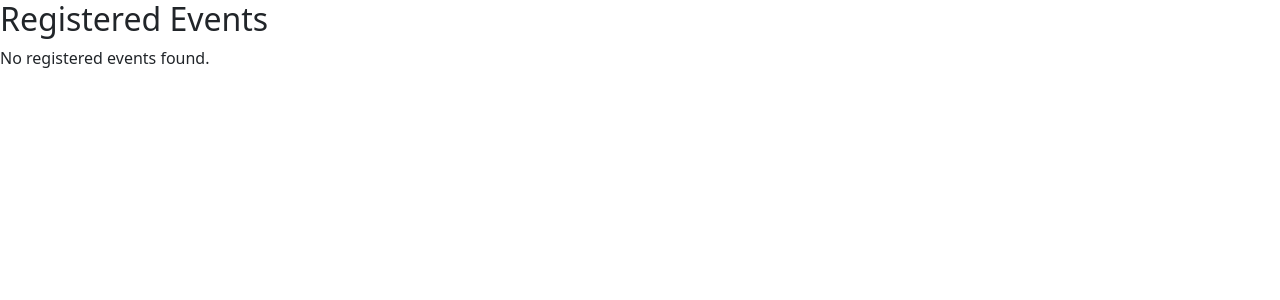
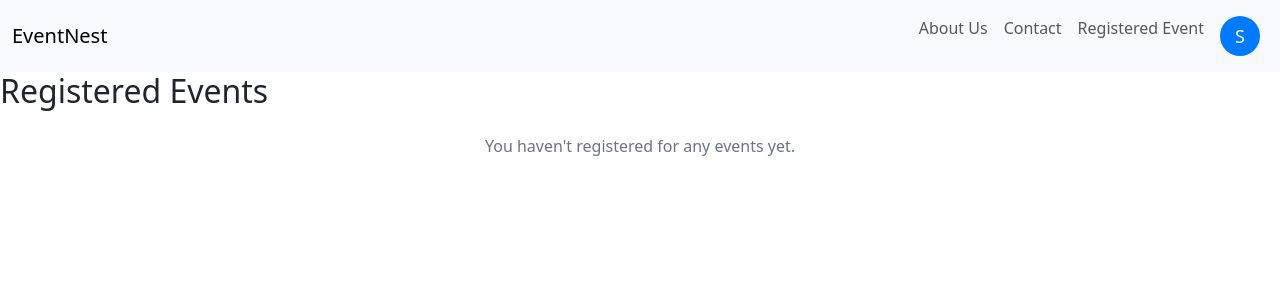
Before and after one commit to rafradt/WebPro_Lec, a PHP site: page /content/register_event.php in a window 1280 px wide. Shown: the top 300 px of the page. Run offline with PHP 8.4, Linux system fonts and the light colour scheme; the visitor is signed in with stand-in values (Sample User, id 1); data that the repository does not hold is empty.

Commit message:
lecture 1.5

```diff
--- a/content/event_management.php
+++ b/content/event_management.php
@@ -200,7 +200,7 @@
                                 <input type="number" name="max_quantity" id="editMaxQuantity" placeholder="Jumlah Maksimum" class="form-control" required>
                             </div>
                             <button type="submit" name="edit_event" class="btn btn-primary">Update Event</button>
-                            <button type="submit" name="delete_event" class="btn btn-danger">Hapus</button>
+                            <button type="submit" name="delete_event" class="btn btn-danger" onclick="return confirm('Apakah Anda yakin ingin menghapus event ini?')">Hapus</button>
                         </form>
                     </div>
                 </div>
--- a/content/register_event.php
+++ b/content/register_event.php
@@ -51,16 +51,63 @@ if (isset($_GET['event_id'])) {
 <head>
     <meta charset="UTF-8">
     <meta name="viewport" content="width=device-width, initial-scale=1.0">
-    <title>Document</title>
+    <title>Registered Events</title>
     <link href="https://cdn.jsdelivr.net/npm/bootstrap@5.3.0-alpha3/dist/css/bootstrap.min.css" rel="stylesheet">
+    <link rel="stylesheet" href="../index.css">
+    <style>
+        .card img {
+            height: 200px;
+            object-fit: cover;
+        }
+        .no-events {
+            text-align: center;
+            color: #6c757d;
+        }
+    </style>
 </head>
 <body>
-    <h2>Registered Events</h2>
+    <nav class="navbar navbar-expand-lg navbar-light bg-light">
+        <div class="container-fluid">
+            <a class="navbar-brand" href="../dashboard/user_dashboard.php">EventNest</a>
+            <div class="collapse navbar-collapse" id="navbarNav">
+                <ul class="navbar-nav ms-auto">
+                    <li class="nav-item">
+                        <a class="nav-link" href="#">About Us</a>
+                    </li>
+                    <li class="nav-item">
+                        <a class="nav-link" href="#">Contact</a>
+                    </li>
+                    <li class="nav-item">
+                        <a href="../content/register_event.php" class="nav-link">Registered Event </a>
+                    </li>
+                    <li class="nav-item position-relative">
+                        <div class="nav-link d-flex align-items-center" id="profileCircle" style="cursor: pointer;">
+                            <div class="profile-circle">
+                                <?php echo strtoupper(substr($_SESSION['username'], 0, 1)); ?>
+                            </div>
+                        </div>
+                        <ul class="dropdown-menu dropdown-menu-end position-absolute" id="profileDropdown" style="display: none; top: 100%; right: 0;">
+                            <li>
+                                <a class="dropdown-item" href="../content/profile.php">Profile</a>
+                            </li>
+                            <li>
+                                <a class="dropdown-item" href="../auth/logout.php">Logout</a>
+                            </li>
+                        </ul>
+                    </li>
+                </ul>
+            </div>
+        </div>
+    </nav>
+
+    <div class="containermt-5">
+
+        <h2 class="mb-4">Registered Events</h2>
         <div class="row">
             <?php if (count($registeredEvents) > 0): ?>
                 <?php foreach ($registeredEvents as $event): ?>
                     <div class="col-md-4">
-                    <div class="card mb-4">
+                        <div class="card mb-4 shadow-sm">
                             <?php
                         $imagePath = "../assets/" . htmlspecialchars($event['image']);
                         echo "<img src='$imagePath' class='card-img-top' alt='" . htmlspecialchars($event['name']) . "'>";
@@ -76,8 +123,9 @@ if (isset($_GET['event_id'])) {
                 </div>
                 <?php endforeach; ?>
                 <?php else: ?>
-            <p>No registered events found.</p>
+                    <p class="no-events">You haven't registered for any events yet.</p>
                     <?php endif; ?>
+                </div>
     </div>
 </body>
 </html>
--- a/content/view_registrants.php
+++ b/content/view_registrants.php
@@ -58,7 +58,7 @@ if (isset($_GET['event_id'])) {
             <a class="nav-link" href="../auth/logout.php">Logout</a>
         </div>
     </div>
-    <div class="container">
+    <div class="content">
         <h1>List of Registrants</h1>
         <table class="table table-striped">
             <thead>
--- a/dashboard/user_dashboard.php
+++ b/dashboard/user_dashboard.php
@@ -55,7 +55,7 @@ foreach ($availableEvents as $event) {
 <body>
     <nav class="navbar navbar-expand-lg navbar-light bg-light">
         <div class="container-fluid">
-        <a class="navbar-brand" href="#">EventNest</a>
+            <a class="navbar-brand" href="../dashboard/user_dashboard.php">EventNest</a>
             <div class="collapse navbar-collapse" id="navbarNav">
                 <ul class="navbar-nav ms-auto">
                     <li class="nav-item">
@@ -63,6 +63,9 @@ foreach ($availableEvents as $event) {
                     </li>
                     <li class="nav-item">
                         <a class="nav-link" href="#">Contact</a>
+                    </li>
+                    <li class="nav-item">
+                        <a href="../content/register_event.php" class="nav-link">Registered Event </a>
                     </li>
                     <li class="nav-item position-relative">
                         <div class="nav-link d-flex align-items-center" id="profileCircle" style="cursor: pointer;">
```
Lines whose indentation alone changed are shown as unchanged.
